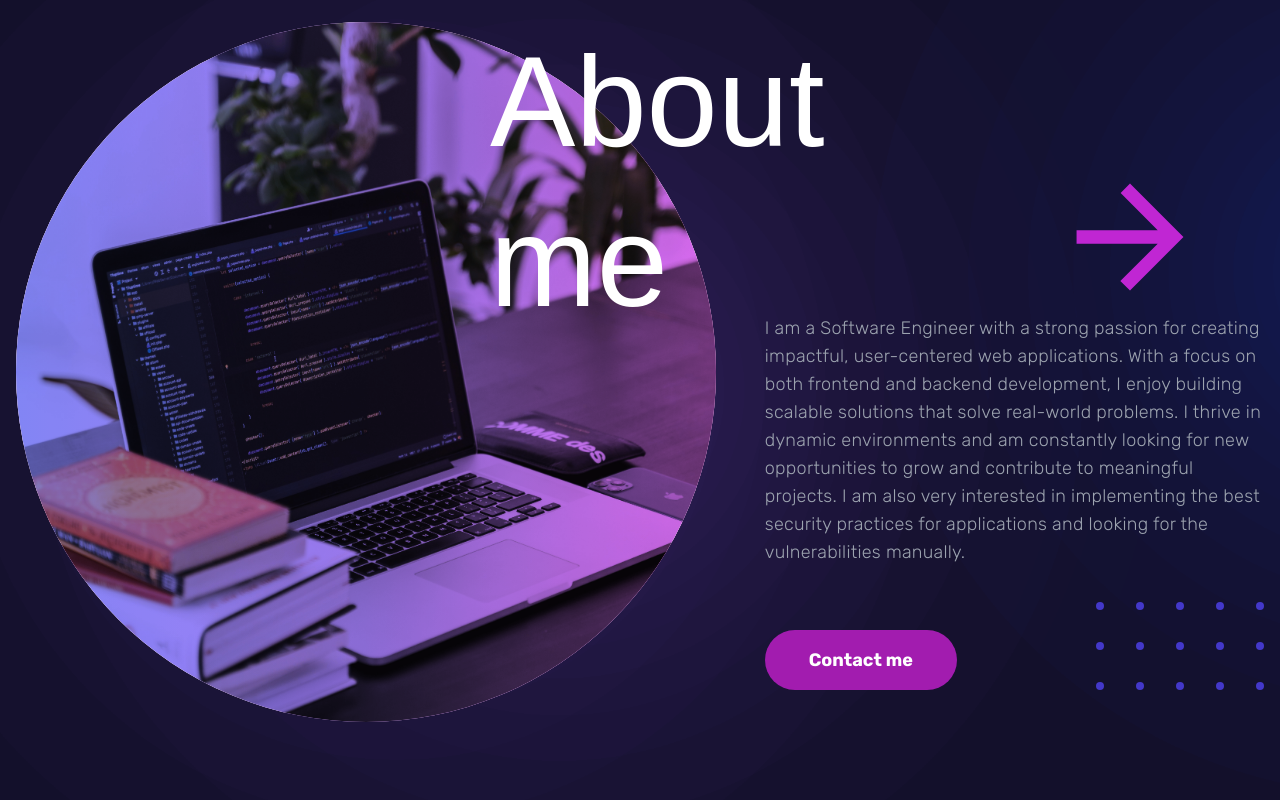
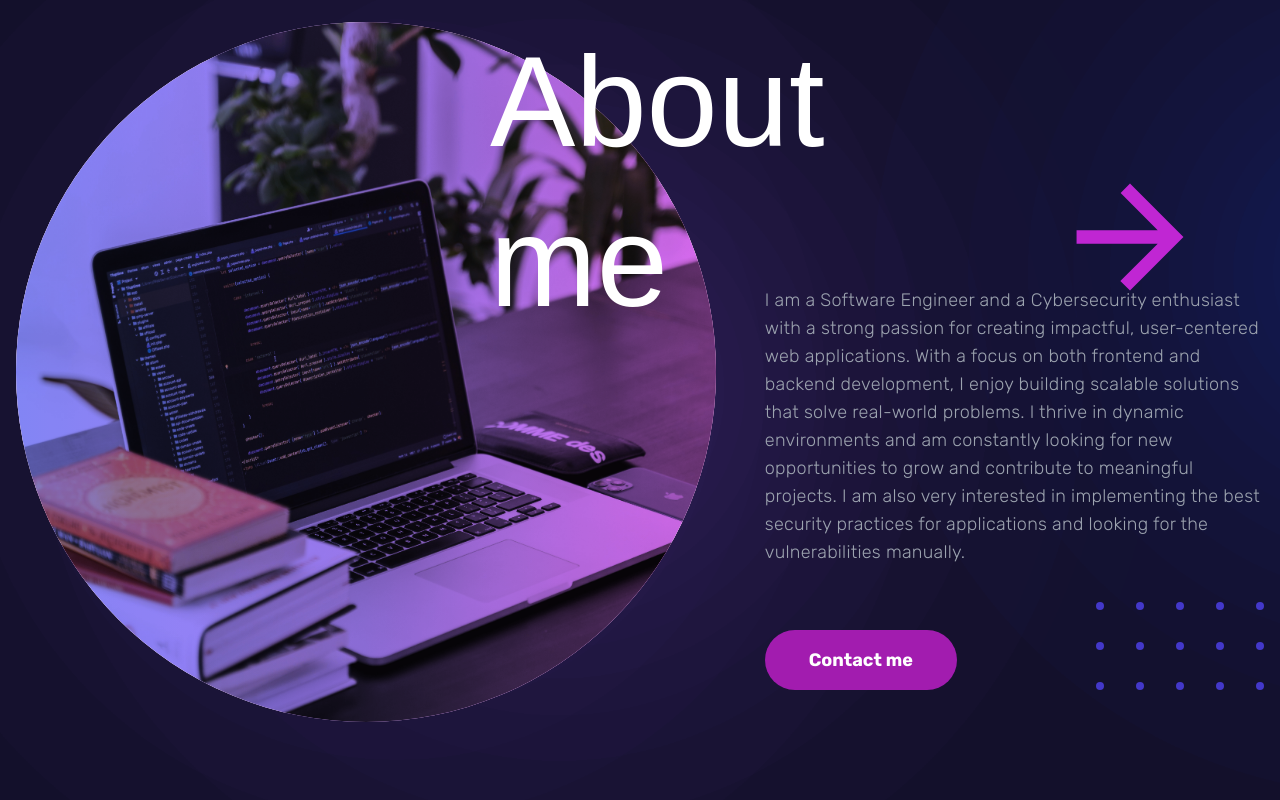
Before and after one commit to kahalagan00/cv-25, a Next.js app: page / in a window 1280 px wide. Shown: the part 938-1738 px from the top of the page. Built offline with nearby package versions, Linux system fonts and the light colour scheme.

Commit message:
Changed tab label and some descriptions

```diff
--- a/src/app/layout.tsx
+++ b/src/app/layout.tsx
@@ -17,8 +17,8 @@ const geistMono = Geist_Mono({
 });
 
 export const metadata: Metadata = {
-  title: "Joshmar Morales CV25",
-  description: "Created with Next.js",
+  title: "Joshmar Morales",
+  description: "Personal portfolio of Joshmar Morales created with Next.js",
   icons: {
     icon: "/svgs/panda.svg", // /public path
   },
--- a/src/app/page.tsx
+++ b/src/app/page.tsx
@@ -147,7 +147,7 @@ const ProfileSection: React.FC = () => {
         <h2
           className={`${rubikRegular.className} text-xl uppercase tracking-wide text-gray-400 sm:text-3xl xl:text-4xl`}
         >
-          Dev | Cyber
+          Fullstack Engineer
         </h2>
         <h1 className="font-clashsemibold text-[4rem] leading-tight text-white sm:text-[6rem] xl:text-[8rem]">
           Joshmar Morales
@@ -255,14 +255,14 @@ const AboutSection: React.FC = () => {
         <p
           className={`${rubikRegular.className} my-16 w-[400px] tracking-[.015em] text-gray-400 xl:w-[500px] xl:text-lg`}
         >
-          I am a Software Engineer with a strong passion for creating impactful,
-          user-centered web applications. With a focus on both frontend and
-          backend development, I enjoy building scalable solutions that solve
-          real-world problems. I thrive in dynamic environments and am
-          constantly looking for new opportunities to grow and contribute to
-          meaningful projects. I am also very interested in implementing the
-          best security practices for applications and looking for the
-          vulnerabilities manually.
+          I am a Software Engineer and a Cybersecurity enthusiast with a strong
+          passion for creating impactful, user-centered web applications. With a
+          focus on both frontend and backend development, I enjoy building
+          scalable solutions that solve real-world problems. I thrive in dynamic
+          environments and am constantly looking for new opportunities to grow
+          and contribute to meaningful projects. I am also very interested in
+          implementing the best security practices for applications and looking
+          for the vulnerabilities manually.
         </p>
         <Link
           href="/contact"
```
